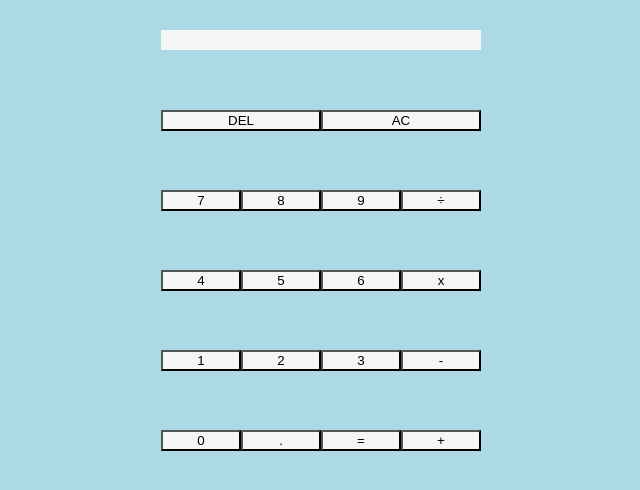
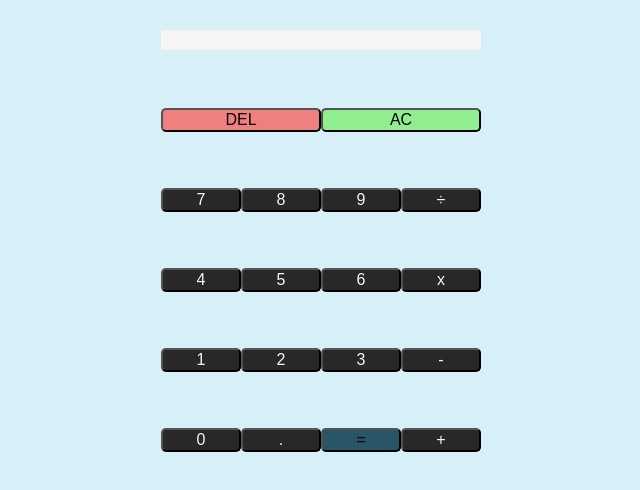
Before and after one commit to asiill/javascript-calculator, a plain HTML site: page index.html in a window 1280 px wide. Shown: the whole page, without its empty margins (319-959 px from the left). Drawn offline with Linux system fonts and the light colour scheme.

Commit message:
Change colour scheme

```diff
--- a/style.css
+++ b/style.css
@@ -1,3 +1,5 @@
+@import url('https://fonts.googleapis.com/css?family=Roboto&display=swap');
+
 *, *::before, *::after {
     box-sizing: border-box;
 }
@@ -5,11 +7,12 @@
 body {
     margin: 0;
     padding: 0;
-    background: #add8e6;
+    background: #d7eff7;
 }
 
 .calculator-grid {
     min-height: 100vh;
+
     display: grid;
     grid-template-columns: repeat(4, 80px);
     grid-template-rows: repeat(6, 80px);
@@ -17,23 +20,47 @@ body {
     align-items: center;
 }
 
-.calculator-grid > button {
+.output {
+    grid-column: 1 / -1;
+    padding: 10px;
+    font-size: 16px;
+    color: #000000;
     background-color: #f5f5f5;
-}
-
-.calculator-grid > button:hover {
-    background-color: #ffffff80;
-}
-
-.output {
-    background-color: #f5f5f5;
-    padding: 10px;
-    grid-column: 1 / -1;
 
     display: flex;
     align-items: flex-end;
 }
 
+button {
+    font-size: 16px;
+    color: #f5f5f5;
+    background-color: rgb(40, 40, 40);
+    border-radius: 5px;
+    transition: 0.1s;
+}
+
+button:hover {
+    opacity: 0.7;
+    transform: scale(1.05);
+    cursor: pointer;
+}
+
 .double-column {
     grid-column: span 2;
 }
+
+#del, #clear, #equals {
+    color: #000000;
+}
+
+#del {
+    background-color: #f08080;
+}
+
+#clear {
+    background-color: #90ee90;
+}
+
+#equals {
+    background-color: rgb(40, 86, 102);
+}
```
